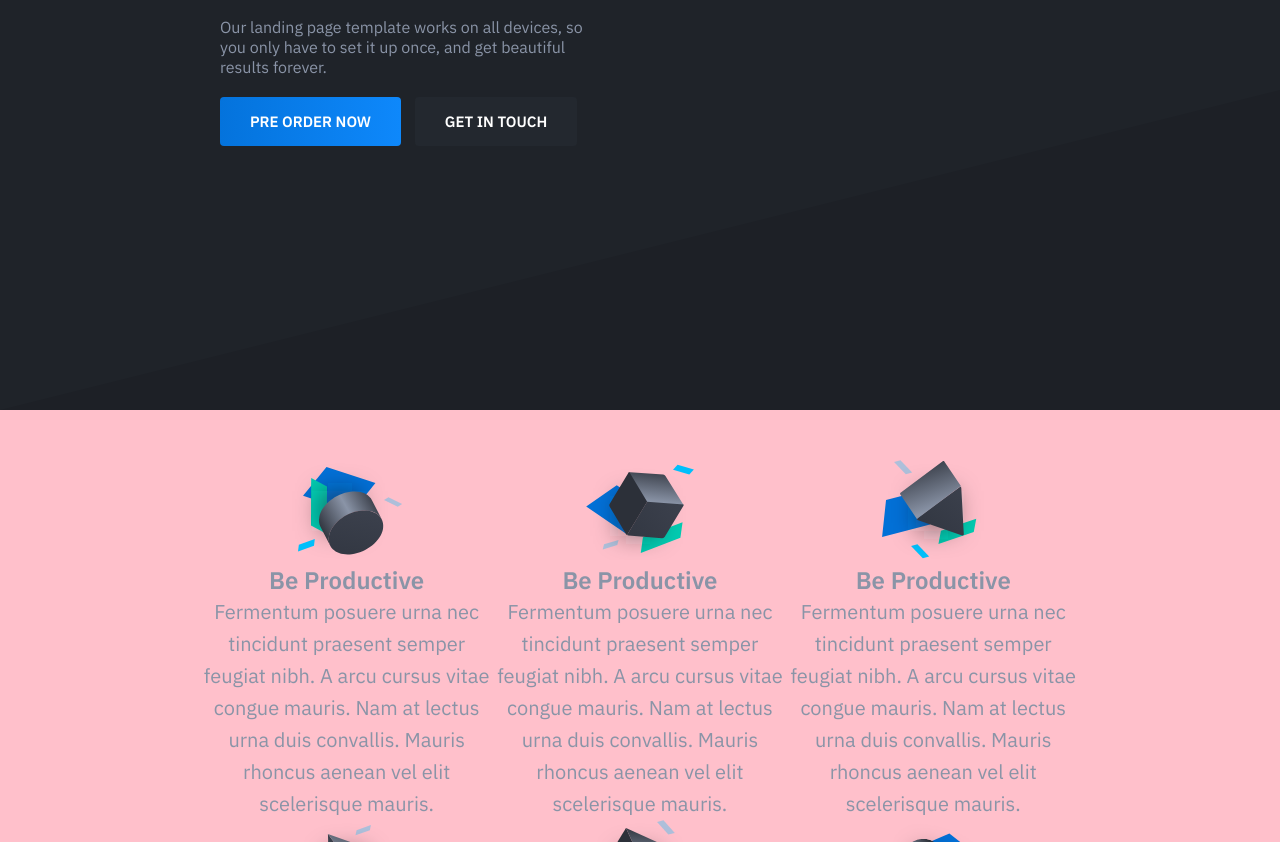
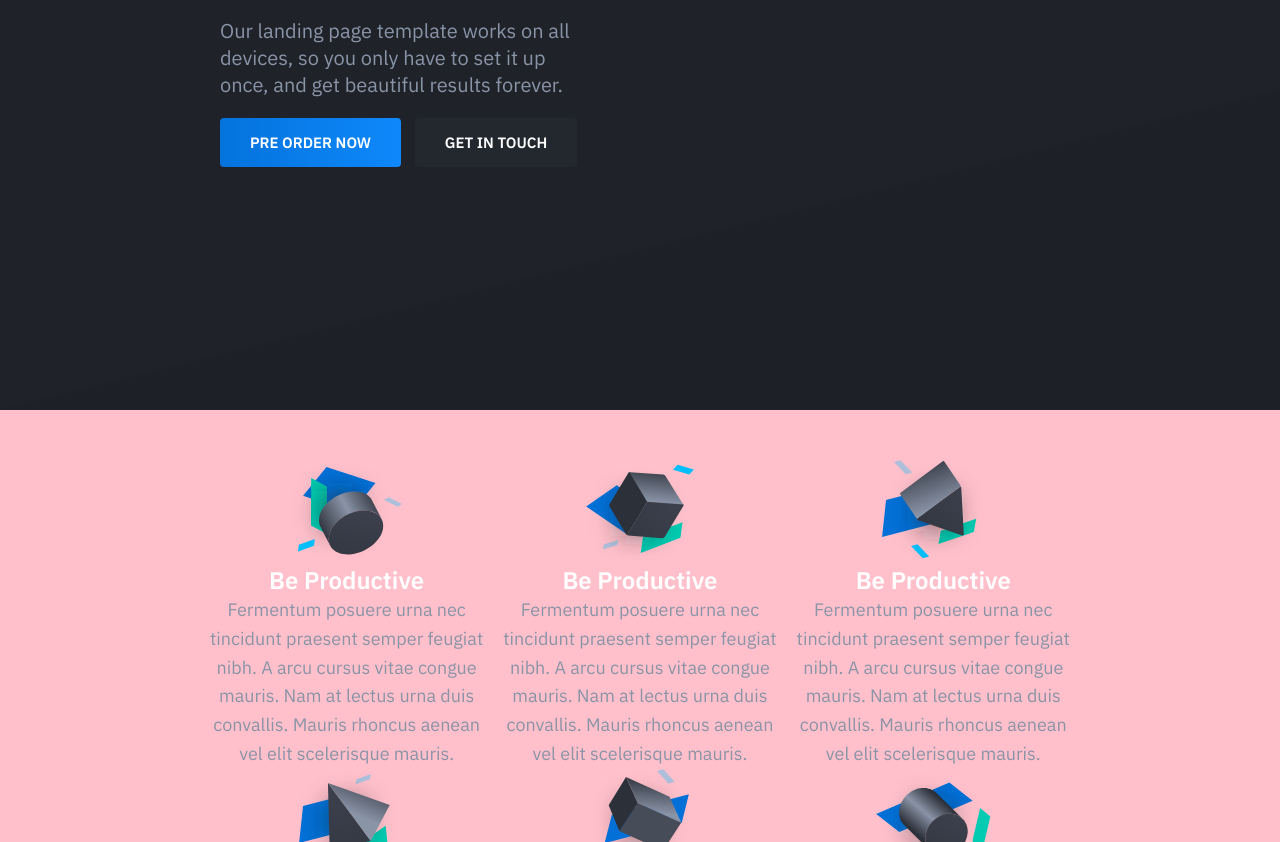
Before and after one commit to alliyah95/solid-landing-page, a website: page index.html in a window 1280 px wide. Shown: the part 310-1152 px from the top of the page. Drawn offline with nearby package versions, Linux system fonts and the light colour scheme; files that its build step writes are made by us from their sources.

Commit message:
Add style for other in-body text

```diff
--- a/sass/base/_typography.scss
+++ b/sass/base/_typography.scss
@@ -11,9 +11,17 @@ body {
         font-size: 4.4rem;
         line-height: 1.2;
     }
+
+    &-secondary {
+        color: $tertiary-color;
+    }
 }
 
 .body-text {
-    font-size: 2rem;
+    font-size: 1.8rem;
     line-height: 1.6;
 }
+
+.body-text--bigger {
+    font-size: 2rem;
+}
```
